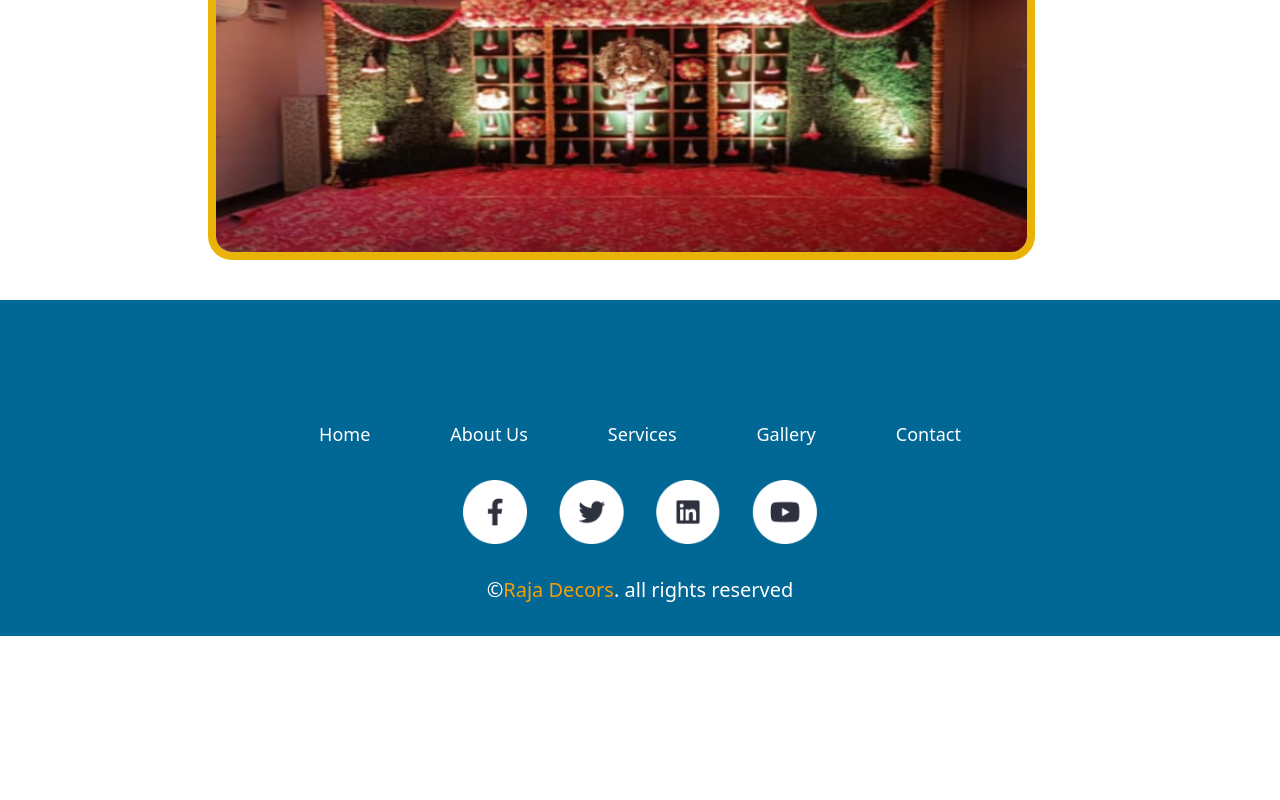
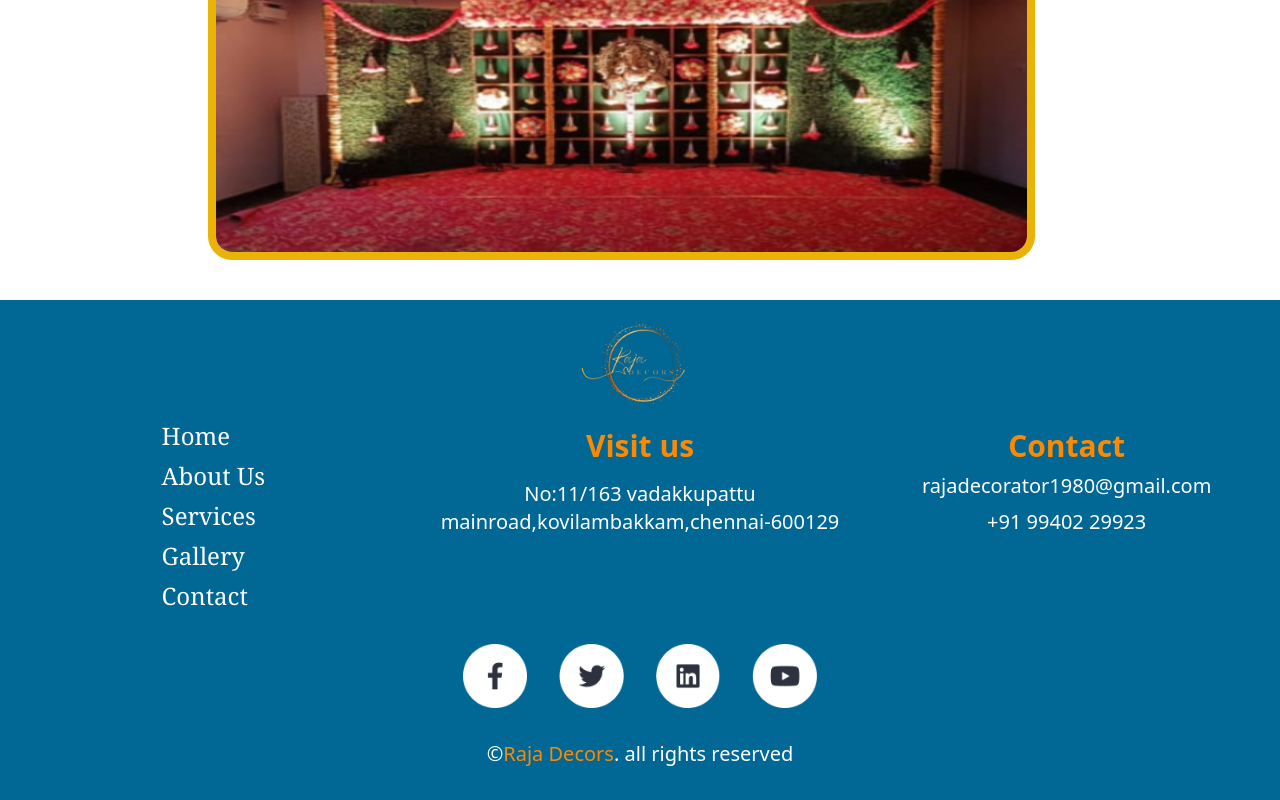
Before and after one commit to manicdon7/RajaDecors, a React (Create React App) app: page /about in a window 1280 px wide. Shown: the part 1034-1834 px from the top of the page. Before the commit the page ends 1670 px from the top, so only its background shows below. Built offline with nearby package versions, Linux system fonts and the light colour scheme.

Commit message:
footer updated

```diff
--- a/src/Components/Footer.jsx
+++ b/src/Components/Footer.jsx
@@ -10,32 +10,60 @@ const Footer = () => {
     return (
         <div className='bg-[#016795] text-white'>
             <div className='flex items-center justify-center'>
-            <img className='h-24 md:w-0 w-36 my-3' src={logo1} alt="Raja Decors" />
+                <img className='h-24 md:w-36 w-36 my-3' src={logo1} alt="Raja Decors" />
             </div>
-        <div className='list-none flex justify-center gap-2 md:mx-0 mx-2 md:gap-20 text-lg'>
-            <a href=''>Home</a>
-            <a href=''>About Us</a>
-            <a href='/services'>Services</a>
-            <a href=''>Gallery</a>
-            <a href='/contact'>Contact</a>
+            <div className='grid md:grid-cols-3 grid-cols-1 space-y-2'>
+                <div className='list-none flex justify-center md:text-2xl font-serif gap-2 md:mx-0 mx-2 md:gap-20 text-lg'>
+                    <ul className='space-y-2'>
+                        <p>
+                            <a href='' className='text-white hover:text-[#FD8901]'>Home</a> <br />
+                        </p>
+                        <p>
+                            <a href='' className='text-white hover:text-[#FD8901]'>About Us</a> <br />
+                        </p>
+                        <p>
+                            <a href='/services' className='text-white hover:text-[#FD8901]'>Services</a> <br />
+                        </p>
+                        <p>
+                            <a href='' className='text-white hover:text-[#FD8901]'>Gallery</a> <br />
+                        </p>
+                        <p>
+                            <a href='/contact' className='text-white hover:text-[#FD8901]'>Contact</a> <br />
+                        </p>
+                    </ul>
+                </div>
+                <div className='space-y-4 text-center my-4'>
+                    <p className='font-semibold text-3xl text-[#FD8901]'>Visit us</p>
+                    <p className='text-xl'>
+                        No:11/163 vadakkupattu <br />
+                        mainroad,kovilambakkam,chennai-600129
+                    </p>
+                </div>
+                <div className='space-y-2 text-center my-4'>
+                    <p className='font-semibold text-3xl text-[#FD8901]'>Contact</p>
+                    <p>
+                        <a href="mailto:rajadecorator1980@gmail.com" className='text-xl'>rajadecorator1980@gmail.com</a> <br />
+                    </p>
+                    <p href="" className='text-xl'>+91 99402 29923</p>
+                </div>
             </div>
             <div className='flex justify-center gap-8 mx-4 md:mx-0'>
                 <a href=''>
-                <img className='h-16 my-8'  src={facebook} alt='facebook'/>
+                    <img className='h-16 my-8' src={facebook} alt='facebook' />
                 </a>
                 <a href=''>
-                <img className='h-16 my-8'  src={twitter} alt='twitter'/>
+                    <img className='h-16 my-8' src={twitter} alt='twitter' />
                 </a>
                 <a href=''>
-                <img className='h-16 my-8'  src={linkedIn} alt='linkedIn'/>
+                    <img className='h-16 my-8' src={linkedIn} alt='linkedIn' />
                 </a>
                 <a href=''>
-                <img className='h-16 my-8'  src={youtube} alt='youtube'/>
+                    <img className='h-16 my-8' src={youtube} alt='youtube' />
                 </a>
             </div>
             <div>
                 <p className='md:text-xl text-lg text-center pb-8'>
-            ©<span className='text-amber-500'>Raja Decors</span>. all rights reserved
+                    ©<span className='text-[#FD8901]'>Raja Decors</span>. all rights reserved
                 </p>
             </div>
         </div>
```
Also changed, not shown: src/Pages/Home.jsx (line endings or trailing spaces). Lines whose indentation alone changed are shown as unchanged.
